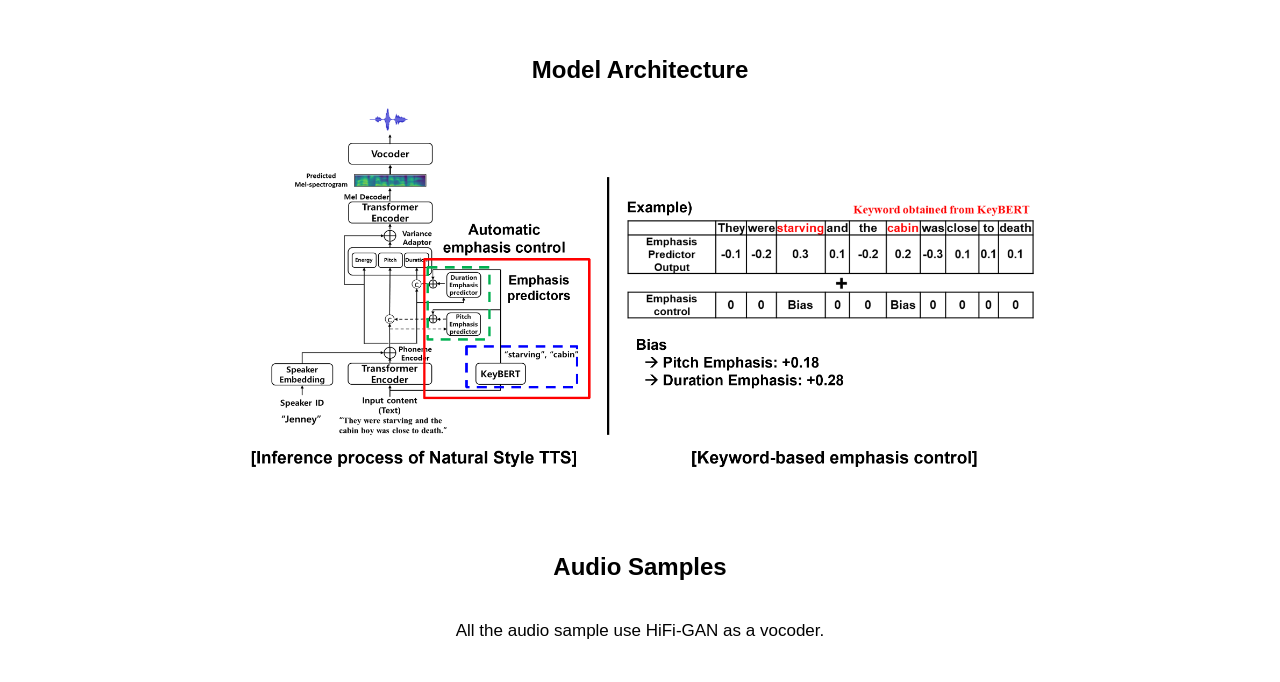
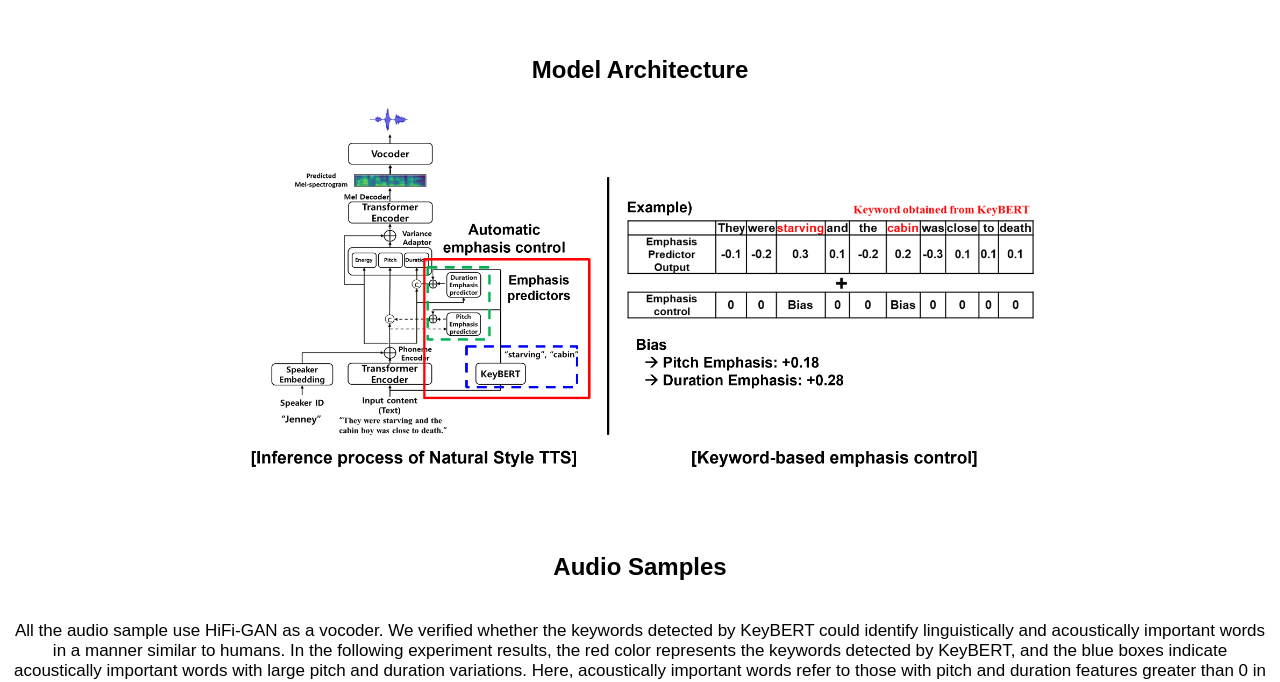
Before and after one commit to yongmin96/Emphasis-TTS, a plain HTML site: page index.html in a window 1280 px wide. Shown: the part 103-785 px from the top of the page. Drawn offline with Linux system fonts and the light colour scheme.

Commit message:
Update index.html

```diff
--- a/index.html
+++ b/index.html
@@ -33,7 +33,7 @@
     </div>
 
     <h2 id="Audio-Samples"><br /><br />Audio Samples</h2>
-    <p id="Audio-Samples-detail"><br />All the audio sample use HiFi-GAN as a vocoder.</p>
+    <p id="Audio-Samples-detail"><br />All the audio sample use HiFi-GAN as a vocoder. We verified whether the keywords detected by KeyBERT could identify linguistically and acoustically important words in a manner similar to humans. In the following experiment results, the red color represents the keywords detected by KeyBERT, and the blue boxes indicate acoustically important words with large pitch and duration variations. Here, acoustically important words refer to those with pitch and duration features greater than 0 in the recorded speech, indicating that these words exhibit larger-than-average variations.</p>
 
     <div class="container-sample1">
       <div class="centered-sample1">
```
